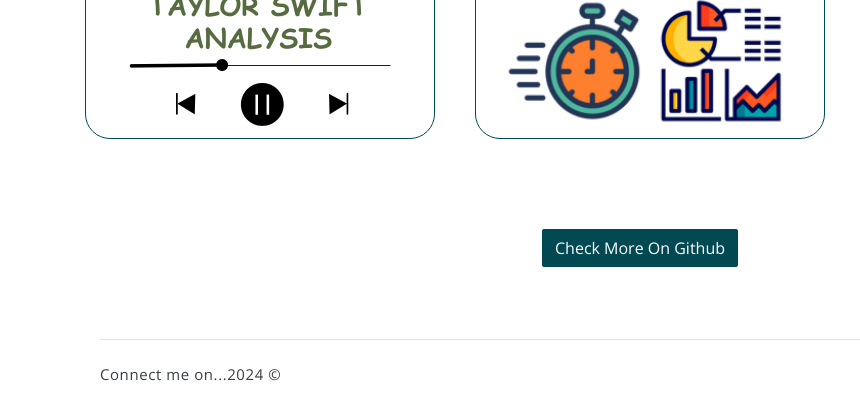
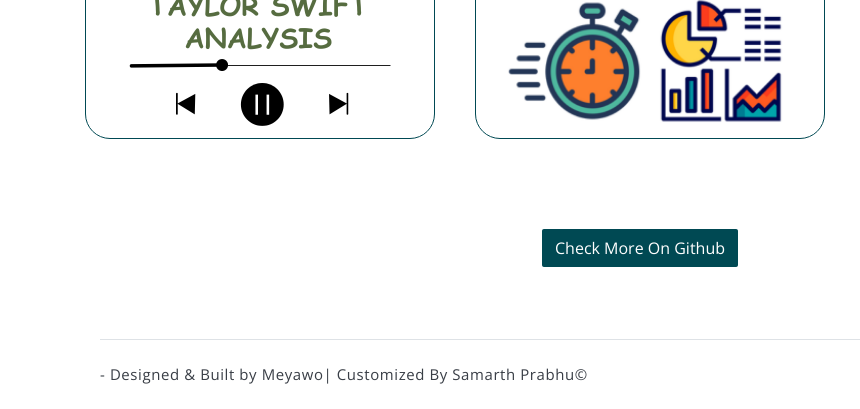
Before and after one commit to Samarth745/Portfolio-Website, a website: page index.html in a window 1280 px wide. Shown: the part 3502-3911 px from the top of the page, 0-860 px from the left. Drawn offline with nearby package versions, Linux system fonts and the light colour scheme; a web font is replaced by a local one.

Commit message:
Update index.html

```diff
--- a/index.html
+++ b/index.html
@@ -371,7 +371,7 @@
 	<footer>
     <div class="container">
         <footer class="footer">
-            <p class="mb-0">Connect me on...<script>document.write(new Date().getFullYear())</script> &copy; <a href="#"></a></p>
+	    <p class="mb-0">- Designed & Built by Meyawo| Customized By Samarth Prabhu&copy; <a href="#"></a></p>
             <div class="social-links text-right m-auto ml-sm-auto">
                 <a href="http://www.linkedin.com/in/samarth-prabhu" class="link" target="blank"><i class="ti-linkedin"></i></a>
                 <a href="https://github.com/Samarth745" class="link" target="blank"><i class="ti-github"></i></a>
```
